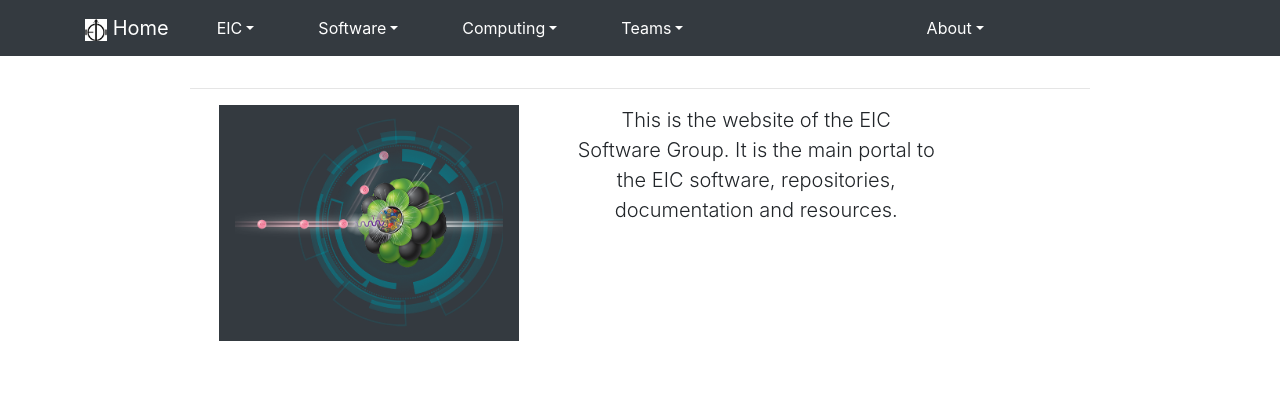
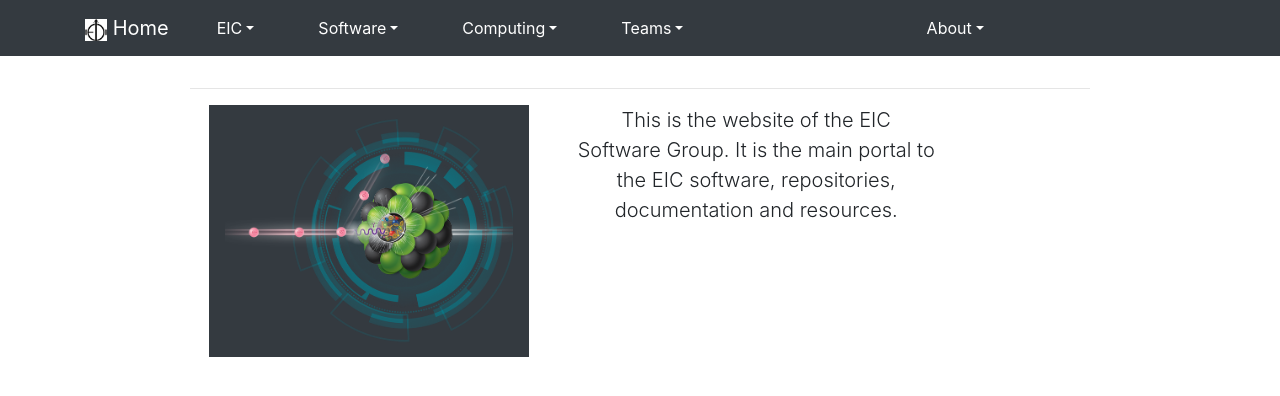
Before and after one commit to kkauder/eic.github.io, a Jekyll site: the page built from index.html, in a window 1280 px wide. Shown: the top 396 px of the page. Built offline with Jekyll 4.4.1, drawn with Linux system fonts in a browser that asks for light colours; nearby versions of some CDN libraries.

Commit message:
bumped up the pic size

```diff
--- a/_layouts/home.html
+++ b/_layouts/home.html
@@ -11,7 +11,7 @@
     <center>
       <div class=row>
         <div class="col-md-5">
-	  <img src="/assets/images/site/ion-collision-xparent-cropped.png" class="navbar navbar-dark bg-dark"  width="300"/>
+	  <img src="/assets/images/site/ion-collision-xparent-cropped.png" class="navbar navbar-dark bg-dark"  width="320"/>
         </div>
         <div class="col-md-5">
           <p class="lead">
```
